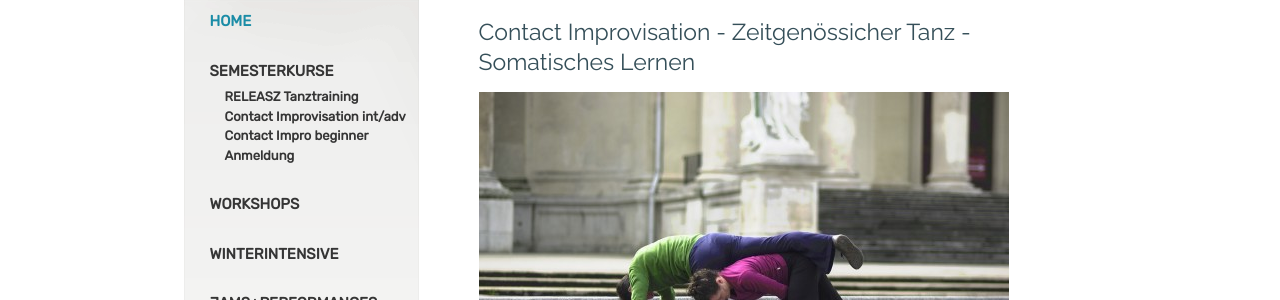
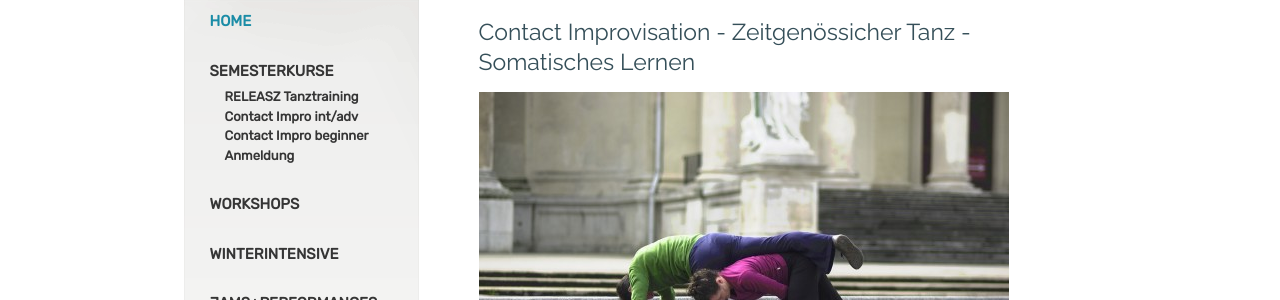
Before and after one commit to manulari/rollingpointat, a Jekyll site: the page built from _pages_de/index.md, in a window 1280 px wide. Shown: the part 123-423 px from the top of the page. Built offline with Jekyll 4.4.1, drawn with Linux system fonts in a browser that asks for light colours; comment, search, counter and statistics services are not loaded.

Commit message:
Update Settings “nav_de”

```diff
--- a/_data/nav_de.yml
+++ b/_data/nav_de.yml
@@ -6,7 +6,7 @@ entries:
     subentries:
       - title: RELEASZ Tanztraining
         path: /releasze
-      - title: Contact Improvisation int/adv
+      - title: Contact Impro int/adv
         path: /contactadv
       - title: Contact Impro beginner
         path: /contactbeg
```
